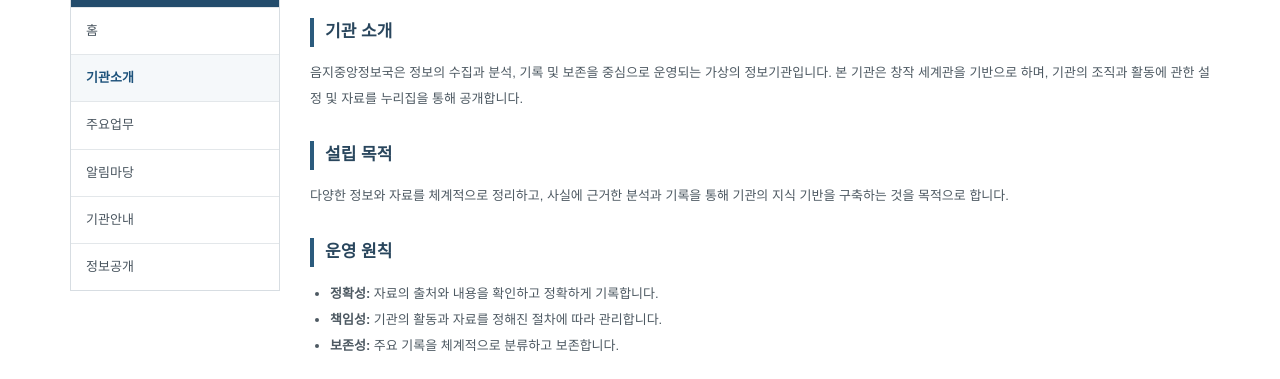
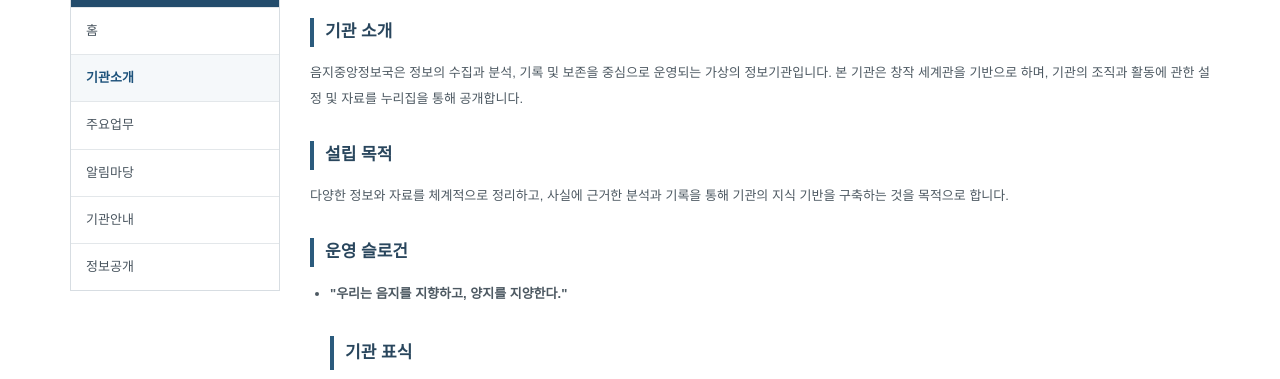
Before and after one commit to onlycomputeronly-source/eumjicenter, a plain HTML site: page about.html in a window 1280 px wide. Shown: the part 407-786 px from the top of the page. Drawn offline with Linux system fonts and the light colour scheme.

Commit message:
Update about.html

```diff
--- a/about.html
+++ b/about.html
@@ -15,7 +15,7 @@ footer{background:#303b44;color:#d9dfe3;padding:23px 0;font-size:11px}footer .li
 <main class="wrap"><div class="layout"><aside class="sidemenu"><h2>누리집 메뉴</h2><a class="" href="index.html">홈</a><a class="active" href="about.html">기관소개</a><a class="" href="duties.html">주요업무</a><a class="" href="news.html">알림마당</a><a class="" href="organization.html">기관안내</a><a class="" href="open.html">정보공개</a></aside><section><div class="content-head"><h2>기관소개</h2><span>EUMJI CENTRAL INTELLIGENCE</span></div>
 <div class="article"><h2>기관 소개</h2><p>음지중앙정보국은 정보의 수집과 분석, 기록 및 보존을 중심으로 운영되는 가상의 정보기관입니다. 본 기관은 창작 세계관을 기반으로 하며, 기관의 조직과 활동에 관한 설정 및 자료를 누리집을 통해 공개합니다.</p>
 <h2>설립 목적</h2><p>다양한 정보와 자료를 체계적으로 정리하고, 사실에 근거한 분석과 기록을 통해 기관의 지식 기반을 구축하는 것을 목적으로 합니다.</p>
-<h2>운영 원칙</h2><ul><li><b>정확성:</b> 자료의 출처와 내용을 확인하고 정확하게 기록합니다.</li><li><b>책임성:</b> 기관의 활동과 자료를 정해진 절차에 따라 관리합니다.</li><li><b>보존성:</b> 주요 기록을 체계적으로 분류하고 보존합니다.</li></ul>
+<h2>운영 슬로건</h2><ul><li><b>"우리는 음지를 지향하고, 양지를 지양한다."</b>
 <h2>기관 표식</h2><div class="sealrow"><img src="assets/logo.png" alt="R19 음지중앙정보국 로고"><p>R19는 음지중앙정보국을 상징하는 기관 표식입니다. 공식 문서와 누리집 등 기관의 공식 매체에 사용됩니다.</p></div></div>
 </section></div></main>
 <footer><div class="wrap"><div class="links"><a href="index.html">홈</a><a href="about.html">기관소개</a><a href="news.html">공지사항</a><a href="open.html">정보공개</a></div><div>음지중앙정보국　|　R19</div><div class="disclaimer">본 누리집은 창작 세계관을 위한 가상 기관 홈페이지이며 실제 정부기관과 관련이 없습니다.</div></div></footer>
```
